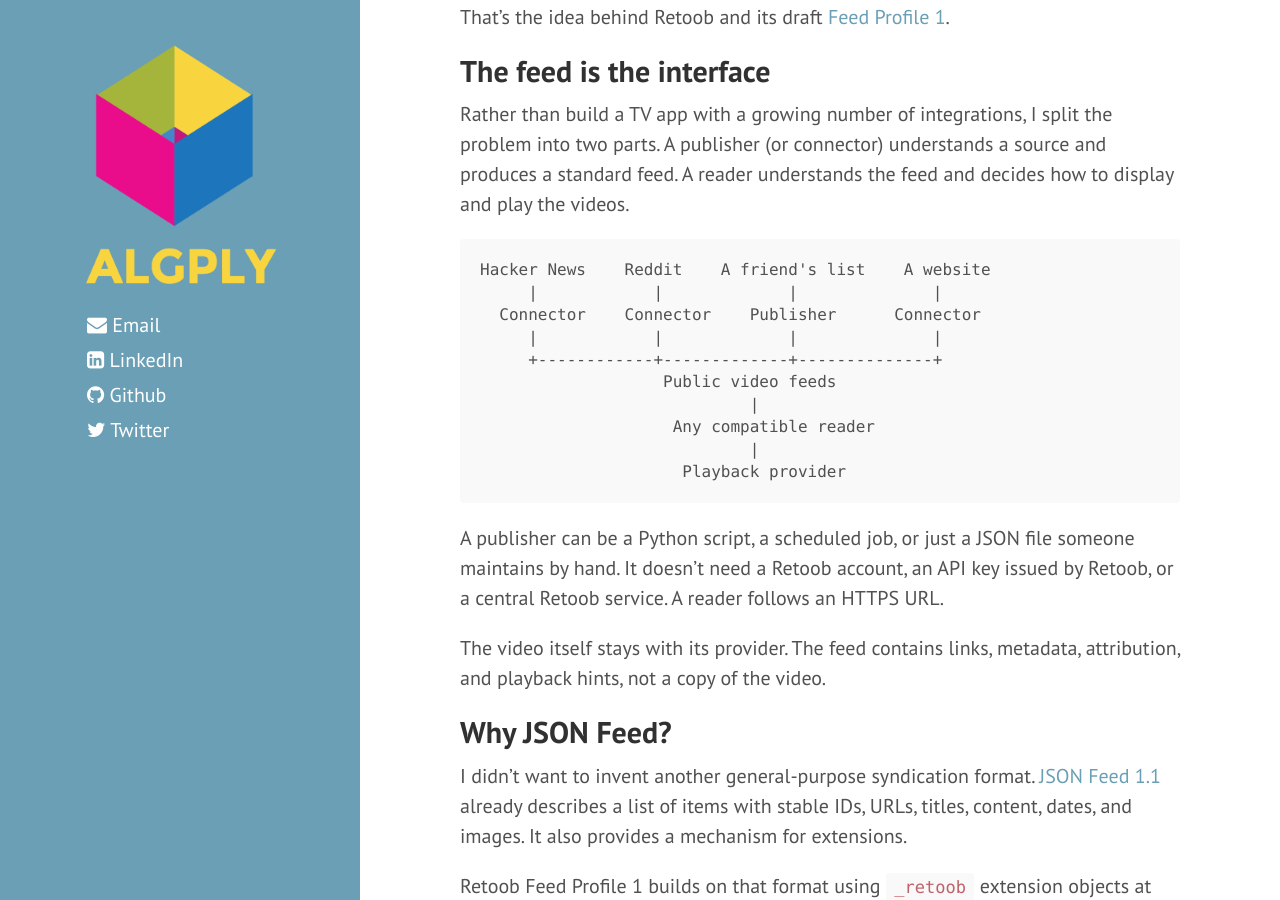
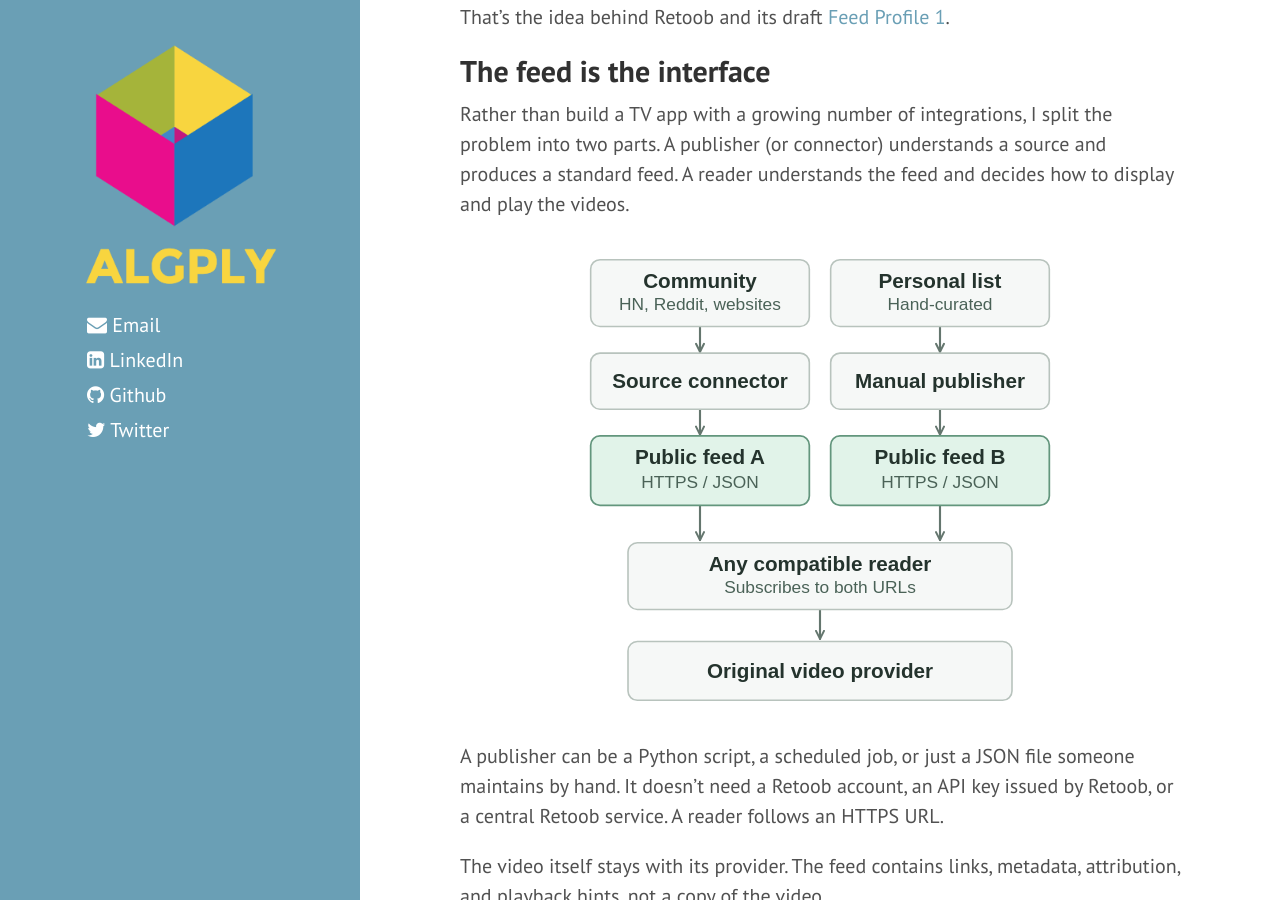
Before and after one commit to josephgardner/josephgardner.github.io, a Jekyll site: the page built from _posts/2026-11-26-open-video-feeds.md, in a window 1280 px wide and 900 px high, scrolled down 1231 px. Built offline with Jekyll 4.4.1, drawn with Linux system fonts in a browser that asks for light colours; nearby versions of some CDN libraries; comment, search, counter and statistics services are not loaded.

Commit message:
Replace wide ASCII diagram with mobile-friendly SVG

````diff
--- a/_posts/2026-11-26-open-video-feeds.md
+++ b/_posts/2026-11-26-open-video-feeds.md
@@ -30,18 +30,9 @@ problem into two parts. A publisher (or connector) understands a source and
 produces a standard feed. A reader understands the feed and decides how to
 display and play the videos.
 
-```text
-Hacker News    Reddit    A friend's list    A website
-     |            |             |              |
-  Connector    Connector    Publisher      Connector
-     |            |             |              |
-     +------------+-------------+--------------+
-                   Public video feeds
-                            |
-                    Any compatible reader
-                            |
-                     Playback provider
-```
+<figure style="max-width: 24rem; margin: 1.5rem auto;">
+  <img src="/public/retoob-feed-flow.svg" alt="Two independent publishers turn community and personal video lists into public JSON feeds. Any compatible reader subscribes directly to those feeds and hands playback to the original provider." width="360" height="346" style="display: block; width: 100%; height: auto; margin: 0;">
+</figure>
 
 A publisher can be a Python script, a scheduled job, or just a JSON file someone
 maintains by hand. It doesn't need a Retoob account, an API key issued by Retoob,
````
Also changed, not shown: public/retoob-feed-flow.svg (added).
